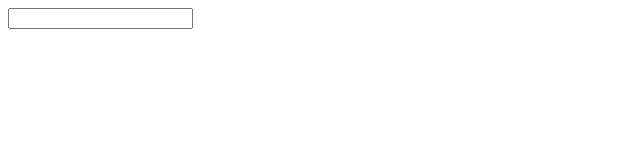
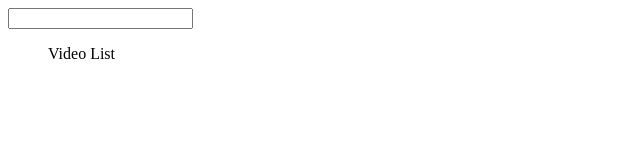
Before and after one commit to JelenaMarjanovic/video-browser, a Vue app: page / in a window 1280 px wide. Shown: the top 160 px of the page, without its empty margins (0-640 px from the left). Built offline with nearby package versions, Linux system fonts and the light colour scheme.

Commit message:
Create and nest VideoList template

```diff
--- a/src/App.vue
+++ b/src/App.vue
@@ -1,19 +1,22 @@
 <template>
 	<div>
 		<SearchBar @termChange="onTermChange"></SearchBar>
+		<VideoList></VideoList>
 	</div>
 </template>
 
 <script>
 import axios from "axios";
 import SearchBar from "./components/SearchBar";
+import VideoList from "./components/VideoList";
 
 const API_KEY = "AIzaSyDOthGbDGslko3tMBzCmm1aoy8Sfd3_Azg";
 
 export default {
 	name: "App",
 	components: {
-		SearchBar
+		SearchBar,
+		VideoList
 	},
 	methods: {
 		onTermChange: function(searchTerm) {
--- /dev/null
+++ b/src/components/VideoList.vue
@@ -0,0 +1,9 @@
+<template>
+	<ul>Video List</ul>
+</template>
+
+<script>
+export default {
+	name: "VideoList"
+};
+</script>
```
